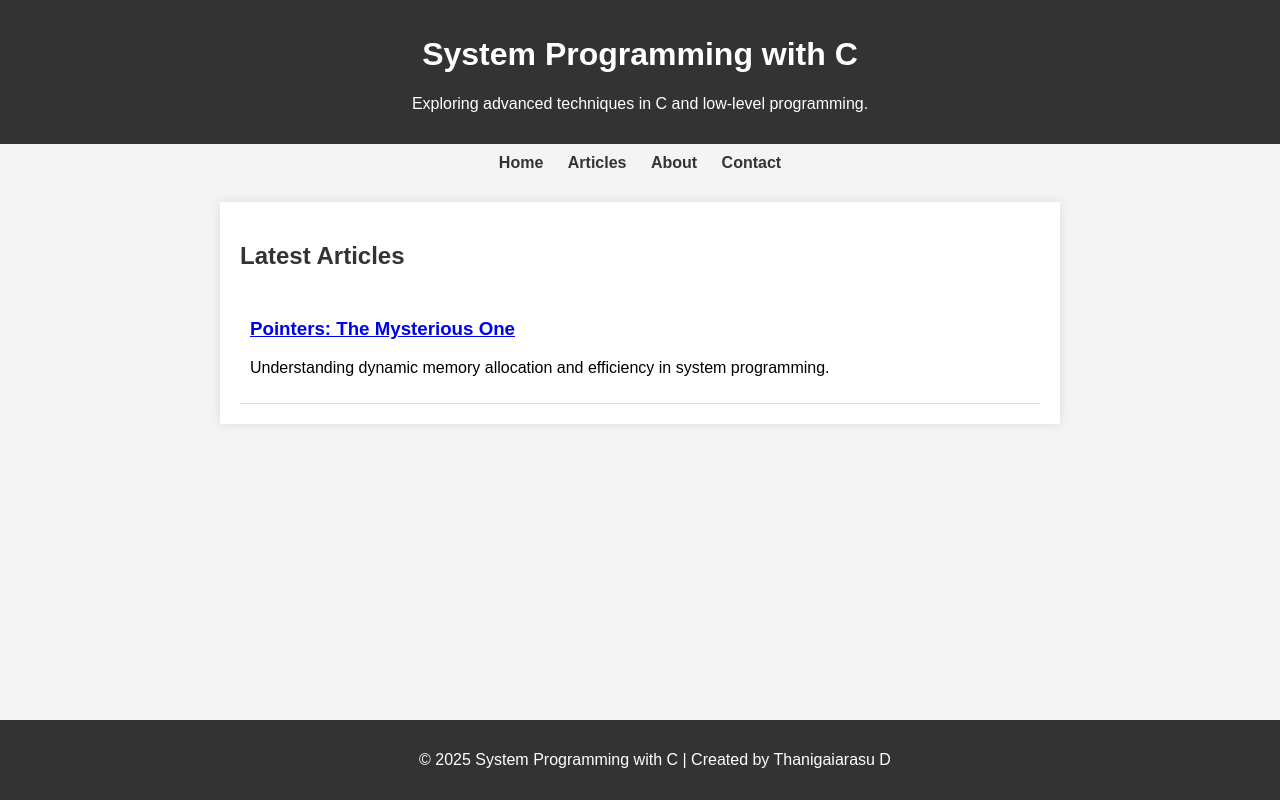
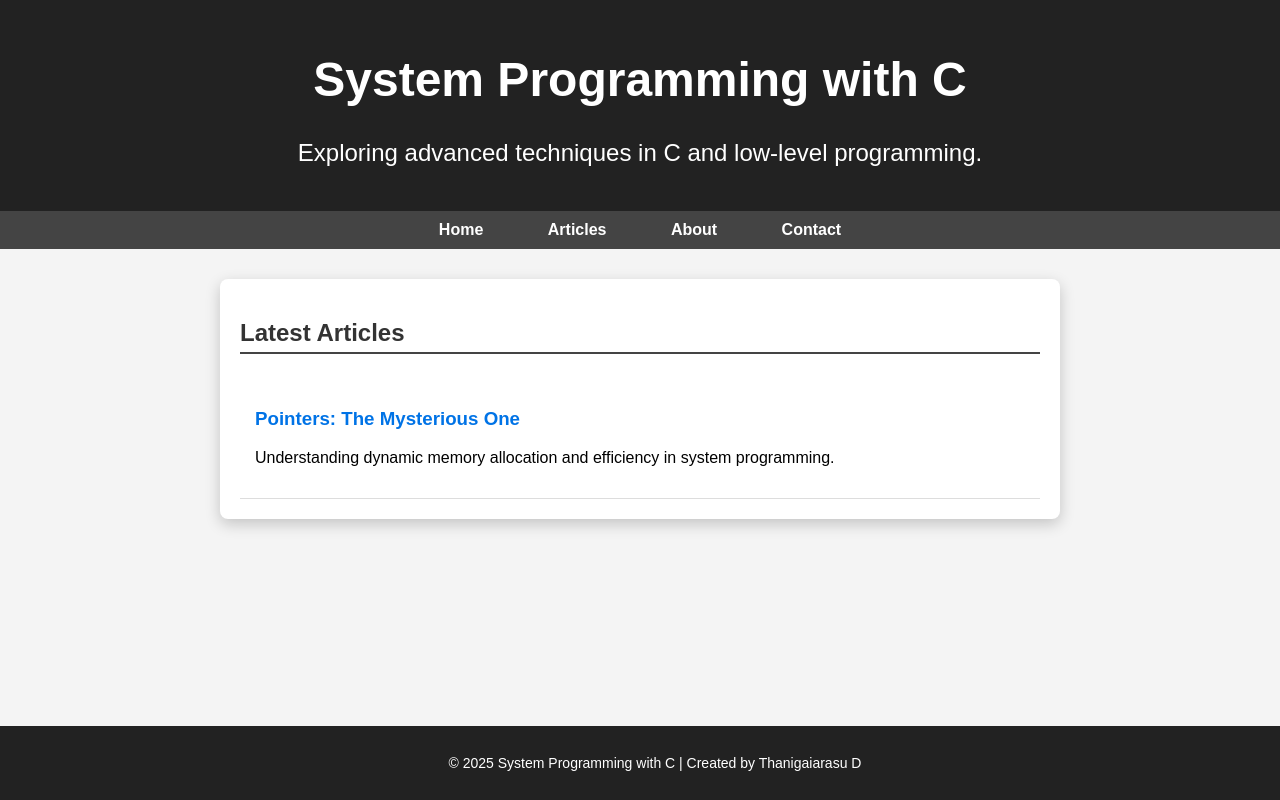
Before and after one commit to SysProgrammingWithC/SysProgrammingC, a plain HTML site: page index.html in a window 1280 px wide. Drawn offline with Linux system fonts and the light colour scheme.

Commit message:
Update index.html

```diff
--- a/index.html
+++ b/index.html
@@ -12,43 +12,66 @@
             background-color: #f4f4f4;
         }
         header {
-            background-color: #333;
+            background-color: #222;
             color: white;
-            padding: 15px;
+            padding: 20px;
+            text-align: center;
+            font-size: 24px;
+        }
+        nav {
+            background-color: #444;
+            padding: 10px;
             text-align: center;
         }
-        nav {
-            text-align: center;
-            padding: 10px;
+        nav a {
+            margin: 15px;
+            text-decoration: none;
+            color: white;
+            font-weight: bold;
+            padding: 10px 15px;
+            border-radius: 5px;
+            transition: background 0.3s;
         }
-        nav a {
-            margin: 10px;
-            text-decoration: none;
-            color: #333;
-            font-weight: bold;
+        nav a:hover {
+            background: #777;
         }
         .container {
             max-width: 800px;
-            margin: 20px auto;
+            margin: 30px auto;
             padding: 20px;
             background-color: white;
-            box-shadow: 0 0 10px rgba(0,0,0,0.1);
+            box-shadow: 0 5px 15px rgba(0,0,0,0.2);
+            border-radius: 8px;
         }
         h2 {
             color: #333;
+            border-bottom: 2px solid #444;
+            padding-bottom: 5px;
         }
         .article {
-            padding: 10px;
+            padding: 15px;
             border-bottom: 1px solid #ddd;
+            transition: transform 0.2s;
+        }
+        .article:hover {
+            transform: scale(1.02);
+        }
+        .article h3 a {
+            text-decoration: none;
+            color: #0073e6;
+        }
+        .article h3 a:hover {
+            color: #004a99;
         }
         footer {
             text-align: center;
             padding: 15px;
-            background-color: #333;
+            background-color: #222;
             color: white;
             position: fixed;
             bottom: 0;
             width: 100%;
+            font-size: 14px;
         }
     </style>
 </head>
@@ -73,12 +96,11 @@
             <h3><a href="./pointers.html">Pointers: The Mysterious One</a></h3>
             <p>Understanding dynamic memory allocation and efficiency in system programming.</p>
         </div>
-</div> <!-- Closed .container properly -->
+    </div>
 
     <footer>
         <p>© 2025 System Programming with C | Created by Thanigaiarasu D</p>
     </footer>
 
-
 </body>
 </html>
```
Lines whose indentation alone changed are shown as unchanged.
